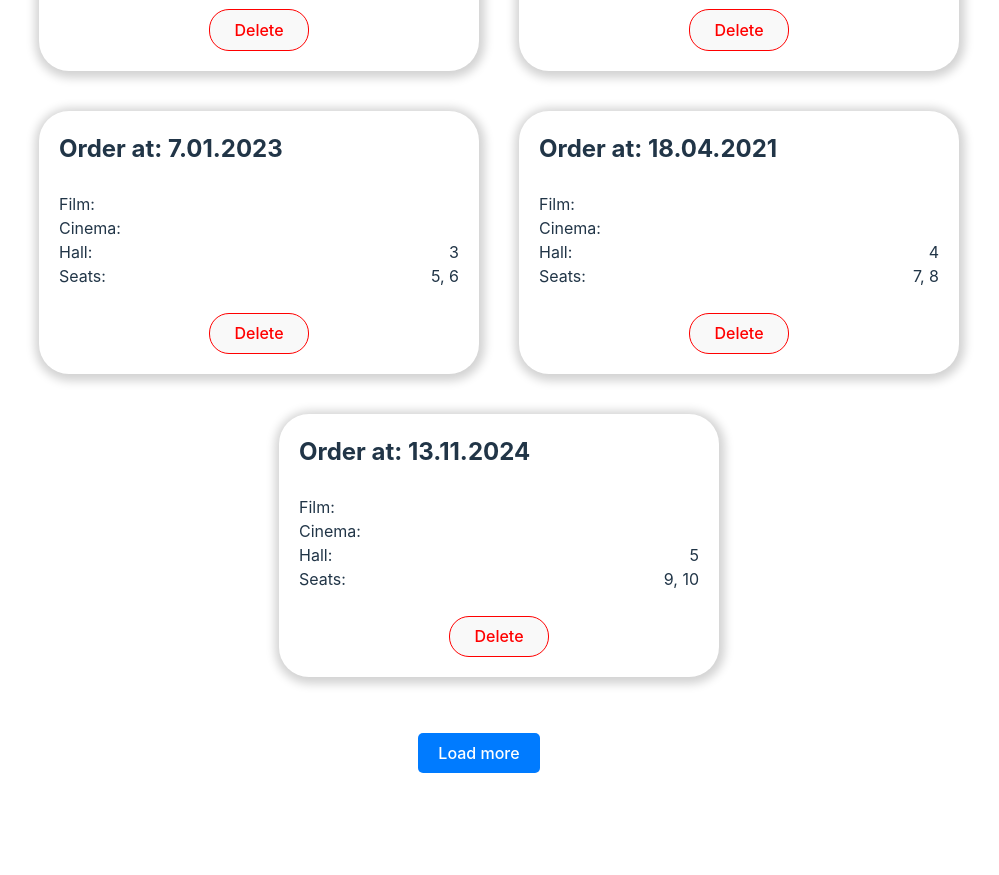
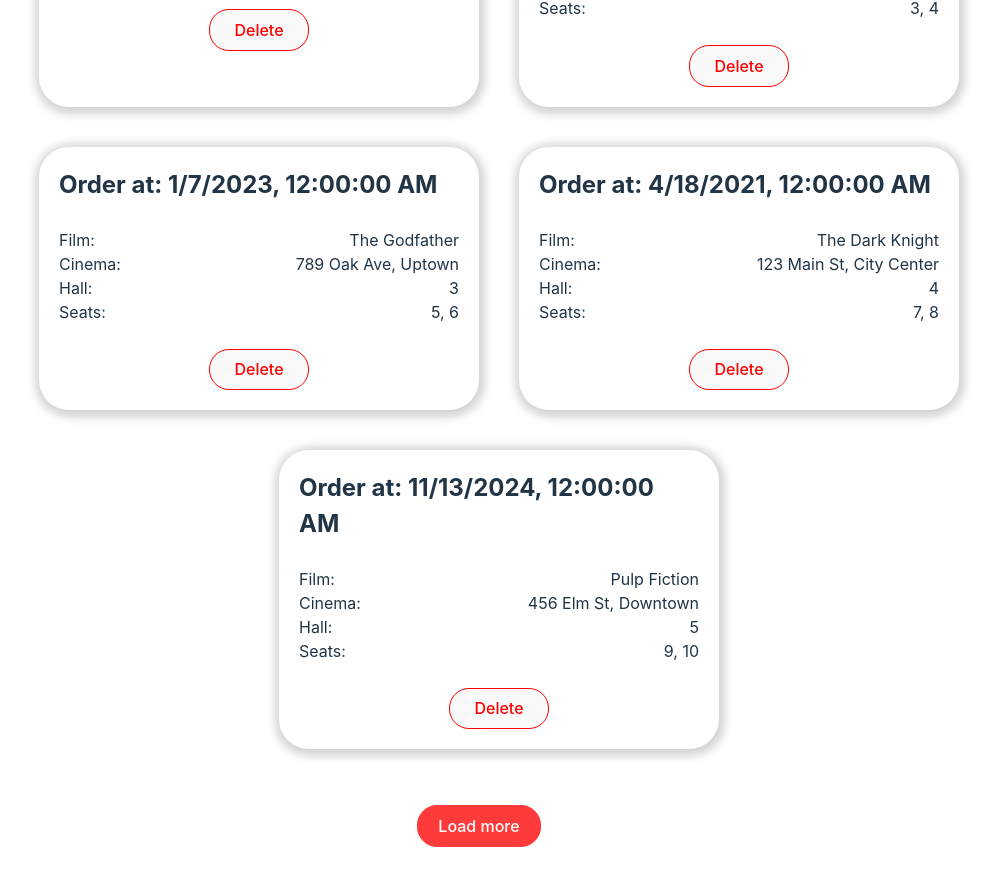
Before and after one commit to vileetrin/cinema, a React (Vite) app: page /orders in a window 1280 px wide. Shown: the part 360-1235 px from the top of the page, without its empty margins (161-1160 px from the left). Before the commit the page ends 1161 px from the top, so only its background shows below. Built offline with nearby package versions, Linux system fonts and the light colour scheme; the HTML template or start-up script is replaced by a standard one.

Commit message:
update pagination

```diff
--- a/src/domains/cinema/ViewModels/FormVM.ts
+++ b/src/domains/cinema/ViewModels/FormVM.ts
@@ -10,6 +10,11 @@ import OrdersServerRepo from '../../../infrastructure/repos/OrdersServerRepo.ts'
 export class FormVM {
   private _hallsStore: HallsStore;
   private _ordersStore: OrdersStore;
+  public formData: { cinema: number; hall: number; seats: number[] } = {
+    cinema: 0,
+    hall: 0,
+    seats: [],
+  };
 
   constructor(hallsStore: HallsStore, ordersStore: OrdersStore) {
     this._hallsStore = hallsStore;
@@ -18,9 +23,8 @@ export class FormVM {
       init: action,
       halls: computed,
       orders: computed,
-      getCinemaHalls: observable,
       getHallSeats: observable,
-      getSeatsArray: observable,
+      // getSeatsArray: observable,
       makeOrder: action,
       toggleSeat: action,
       chosenSeats: observable,
@@ -35,15 +39,12 @@ export class FormVM {
   }
 
   get halls(): IHallEntity[] {
+    // console.log(this._hallsStore.halls);
     return this._hallsStore.halls;
   }
 
   get orders() {
     return this._ordersStore.orders;
-  }
-
-  getCinemaHalls(cinemaId: number, filmId: number): IHallEntity[] {
-    return this.halls.filter(hall => hall.cinemaId === cinemaId && hall.filmsId.includes(filmId));
   }
 
   getHallSeats(hallId: number): number | undefined {
@@ -78,4 +79,8 @@ export class FormVM {
   clearSelectedSeats(): void {
     this._hallsStore.selectedSeats = [];
   }
+
+  setFormData(values: object) {
+    this.formData = { ...this.formData, ...values };
+  }
 }
--- a/src/domains/cinema/halls/components/HallPicker/HallPicker.tsx
+++ b/src/domains/cinema/halls/components/HallPicker/HallPicker.tsx
@@ -9,7 +9,8 @@ interface HallPickerProps {
   setFieldValue: (field: string, value: any) => void;
 }
 
-const HallPicker: React.FC<HallPickerProps> = observer(({ halls, setFieldValue }) => {
+const HallPicker: React.FC<HallPickerProps> = observer(({ halls, setFieldValue }: HallPickerProps) => {
+  // console.log(halls);
   return (
     <div className={css.container}>
       <h3>Choose hall:</h3>
--- a/src/domains/films/ViewModels/FilmsPageVM.ts
+++ b/src/domains/films/ViewModels/FilmsPageVM.ts
@@ -18,9 +18,11 @@ export class FilmsPageVM {
   }
 
   public init(): void {
-    FilmsServerRepo.loadFilms().then((films: IFilmEntity[]): void => {
-      this._filmsStore.setFilms(films);
-    });
+    if (this.films.length === 0) {
+      FilmsServerRepo.loadFilms().then((films: IFilmEntity[]): void => {
+        this._filmsStore.setFilms(films);
+      });
+    }
   }
 
   get films(): Array<IFilmEntity> {
@@ -30,4 +32,12 @@ export class FilmsPageVM {
   isWatched(filmId: number) {
     return !!this._ordersStore.orders.find(order => order.filmId === filmId);
   }
+
+  // async loadInfo() {
+  //   if (this._ordersStore.orders.length === 0) {
+  //     OrdersServerRepo.loadOrders().then((films: IFilmEntity[]): void => {
+  //       this._filmsStore.setFilms(films);
+  //     });
+  //   }
+  // }
 }
--- a/src/domains/order/components/Order/Order.tsx
+++ b/src/domains/order/components/Order/Order.tsx
@@ -3,11 +3,16 @@ import IOrderEntity from '../../store/IOrderEntity.ts';
 import { OrdersVM } from '../../ViewModels/OrdersVM.ts';
 import css from './Order.module.css';
 import { untracked } from 'mobx';
+import { useEffect } from 'react';
 
 const Order = observer(({ order, vm }: { order: IOrderEntity; vm: OrdersVM }) => {
   const date = untracked(() => order.date);
   const hall = untracked(() => order.hallId);
   const seats = untracked(() => order.seats);
+
+  useEffect(() => {
+    vm.loadInfo(order.filmId);
+  }, []);
 
   return (
     <li className={css.item}>
--- a/src/domains/order/pages/OrdersHistoryPage/OrdersHistoryPage.module.css
+++ b/src/domains/order/pages/OrdersHistoryPage/OrdersHistoryPage.module.css
@@ -23,14 +23,15 @@
 .loadMoreBtn {
     margin: 20px 0;
     padding: 10px 20px;
-    background-color: #007bff;
+    background-color: #ff3a3a;
     color: white;
-    border: none;
-    border-radius: 5px;
+    border: 1px solid #ff3a3a;
+    border-radius: 20px;
     cursor: pointer;
-    transition: background-color 0.3s;
+    transition: background-color 0.3s, color 0.3s;
 }
 
 .loadMoreBtn:hover {
-    background-color: #0056b3;
+    background-color: #ffffff;
+    color: #ff3a3a;
 }
--- a/src/domains/order/pages/OrdersHistoryPage/OrdersHistoryPage.tsx
+++ b/src/domains/order/pages/OrdersHistoryPage/OrdersHistoryPage.tsx
@@ -18,6 +18,8 @@ const OrdersHistoryPage = observer(() => {
     const page: number = vm.currentPage + 1;
     vm.loadOrders(page);
   };
+
+  console.log(vm.orders);
 
   return (
     <div className={css.container}>
--- a/src/domains/order/store/OrdersStore.ts
+++ b/src/domains/order/store/OrdersStore.ts
@@ -34,7 +34,8 @@ class OrdersStore {
 
   async loadOrders(page: number): Promise<void> {
     const { orders, total } = await OrdersServerRepo.loadOrders(page, this._pageSize);
-    console.log('loadOrders', orders);
+    // console.log('>>> loadOrders page, this._pageSize', page, this._pageSize);
+    // console.log('<<< loadOrders page res, this._pageSize', orders, total);
     if (page === 1) {
       this._orders = orders;
       this._currentPage = page;
@@ -52,7 +53,8 @@ class OrdersStore {
 
   async deleteOrder(orderId: number): Promise<void> {
     await OrdersServerRepo.deleteOrder(orderId);
-    await this.loadOrders(this._currentPage);
+    console.log('CURRENT PAGE: ', this._currentPage);
+    await this.loadOrders(1);
   }
 }
 
--- a/src/infrastructure/repos/CinemasServerRepo.ts
+++ b/src/infrastructure/repos/CinemasServerRepo.ts
@@ -10,10 +10,9 @@ interface ICinemaData {
 export class CinemasServerRepo {
   static loadCinemas = (filmId: number): Promise<Array<ICinemaEntity>> => {
     const cinemas: ICinemaData[] = [
-      { id: 1, address: '123 Main St, City Center', filmsId: [1, 2, 3, 6, 7, 8] },
+      { id: 1, address: '123 Main St, City Center', filmsId: [1, 2, 3, 4, 5, 6, 7, 8] },
       { id: 2, address: '456 Elm St, Downtown', filmsId: [2, 3, 4, 5, 6, 9] },
       { id: 3, address: '789 Oak Ave, Uptown', filmsId: [1, 3, 4, 5, 7, 8, 9] },
-      { id: 4, address: '321 Pine St, Old Town', filmIds: [1, 2, 4, 5] },
     ];
 
     const filteredCinemas = cinemas
--- a/src/infrastructure/repos/HallsServerRepo.ts
+++ b/src/infrastructure/repos/HallsServerRepo.ts
@@ -17,16 +17,19 @@ export class HallsServerRepo {
       { id: 2, seatsQuantity: 30, filmsId: [3, 6, 8], cinema: 1 },
       { id: 3, seats: 33, filmsId: [1, 2, 6, 7], cinemaId: 1 },
       { id: 4, seatsQuantity: 27, filmsId: [2, 3, 6, 8], cinemaId: 1 },
-      { id: 5, seatsQuantity: 29, filmsId: [2, 3, 6, 9], cinemaId: 2 },
+      { id: 5, seatsQuantity: 29, filmIds: [2, 3, 6, 9], cinemaId: 2 },
       { id: 6, seatsQuantity: 31, filmsId: [2, 4, 5, 7], cinemaId: 2 },
       { id: 7, seats: 42, filmsId: [3, 4, 5, 6, 9], cinemaId: 2 },
       { id: 8, seatsQuantity: 23, filmsId: [1, 5, 7, 9], cinema: 3 },
       { id: 9, seatsQuantity: 21, filmsId: [3, 4, 7, 8, 9], cinemaId: 3 },
-      { id: 10, seatsQuantity: 25, filmsId: [1, 4, 5, 8, 9], cinemaId: 3 },
+      { id: 10, seatsQuantity: 25, filmIds: [1, 4, 5, 8, 9], cinemaId: 3 },
     ];
 
-    const filteredHalls = halls
-      .filter(hall => hall.cinemaId === cinemaId && (hall.filmsId || hall.filmIds || []).includes(filmId))
+    const filteredHalls: IHallEntity[] = halls
+      .filter(
+        (hall: IHallData) =>
+          (hall.cinemaId || hall.cinema) === cinemaId && (hall.filmsId || hall.filmIds || []).includes(filmId)
+      )
       .map(this.transformToIHallEntity);
 
     return Promise.resolve(filteredHalls);
--- a/src/infrastructure/repos/OrdersServerRepo.ts
+++ b/src/infrastructure/repos/OrdersServerRepo.ts
@@ -2,31 +2,35 @@ import IOrderEntity from '../../domains/order/store/IOrderEntity.ts';
 
 class OrdersServerRepo {
   private static _orders: IOrderEntity[] = [
-    { id: 1, filmId: 1, cinemaId: 1, hallId: 1, seats: [1, 2], date: '25.10.2024' },
-    { id: 2, filmId: 2, cinemaId: 2, hallId: 2, seats: [3, 4], date: '26.09.2024' },
-    { id: 3, filmId: 3, cinemaId: 3, hallId: 3, seats: [5, 6], date: '7.01.2023' },
-    { id: 4, filmId: 4, cinemaId: 1, hallId: 4, seats: [7, 8], date: '18.04.2021' },
-    { id: 5, filmId: 5, cinemaId: 2, hallId: 5, seats: [9, 10], date: '13.11.2024' },
-    { id: 6, filmId: 6, cinemaId: 3, hallId: 6, seats: [11, 12], date: '01.01.2023' },
+    { id: 1, filmId: 1, cinemaId: 1, hallId: 1, seats: [1, 2], date: new Date('2023-03-17').toLocaleString() },
+    { id: 2, filmId: 2, cinemaId: 2, hallId: 2, seats: [3, 4], date: new Date('2024-09-26').toLocaleString() },
+    { id: 3, filmId: 3, cinemaId: 3, hallId: 3, seats: [5, 6], date: new Date('2023-01-07').toLocaleString() },
+    { id: 4, filmId: 4, cinemaId: 1, hallId: 4, seats: [7, 8], date: new Date('2021-04-18').toLocaleString() },
+    { id: 5, filmId: 5, cinemaId: 2, hallId: 5, seats: [9, 10], date: new Date('2024-11-13').toLocaleString() },
+    { id: 6, filmId: 6, cinemaId: 3, hallId: 6, seats: [11, 12], date: new Date('2023-01-01').toLocaleString() },
 
-    // { id: 7, filmId: 1, cinemaId: 1, hallId: 1, seats: [1, 2], date: '1' },
-    // { id: 8, filmId: 2, cinemaId: 2, hallId: 2, seats: [3, 4], date: '2' },
-    // { id: 9, filmId: 3, cinemaId: 3, hallId: 3, seats: [5, 6], date: '3' },
-    // { id: 10, filmId: 4, cinemaId: 1, hallId: 4, seats: [7, 8], date: '4' },
-    // { id: 11, filmId: 5, cinemaId: 2, hallId: 5, seats: [9, 10], date: '5' },
-    // { id: 12, filmId: 6, cinemaId: 3, hallId: 6, seats: [11, 12], date: '6' },
+    { id: 7, filmId: 1, cinemaId: 1, hallId: 1, seats: [1, 2], date: '1' },
+    { id: 8, filmId: 2, cinemaId: 2, hallId: 2, seats: [3, 4], date: '2' },
+    { id: 9, filmId: 3, cinemaId: 3, hallId: 3, seats: [5, 6], date: '3' },
+    { id: 10, filmId: 4, cinemaId: 1, hallId: 4, seats: [7, 8], date: '4' },
+    { id: 11, filmId: 5, cinemaId: 2, hallId: 5, seats: [9, 10], date: '5' },
+    { id: 12, filmId: 6, cinemaId: 3, hallId: 6, seats: [11, 12], date: '6' },
   ];
 
   static async loadOrders(page: number, pageSize: number): Promise<{ orders: IOrderEntity[]; total: number }> {
     const startIndex: number = (page - 1) * pageSize;
-    // console.log(`PAGE: ${page}, PERPAGE: ${pageSize}`);
+
+    // const sortedOrders: IOrderEntity[] = this._orders.sort((a: IOrderEntity, b: IOrderEntity) => {
+    //   return new Date(a.date).getTime() - new Date(b.date).getTime();
+    // });
+    // console.log(sortedOrders);
 
     const paginatedOrders: IOrderEntity[] = this._orders.slice(startIndex, startIndex + pageSize);
     return { orders: paginatedOrders, total: this._orders.length };
   }
 
   static async addOrder(order: IOrderEntity): Promise<void> {
-    this._orders.push(order);
+    this._orders.unshift(order);
   }
 
   static async deleteOrder(orderId: number): Promise<void> {
@@ -34,7 +38,6 @@ class OrdersServerRepo {
     if (index > -1) {
       this._orders.splice(index, 1);
     }
-    console.log(this._orders);
   }
 }
 
```
Also changed, not shown: src/domains/cinema/components/BuyTicketsForm/BuyTicketsForm.tsx (+18 -26 lines), src/domains/order/ViewModels/OrdersVM.ts (+18 -2 lines).
